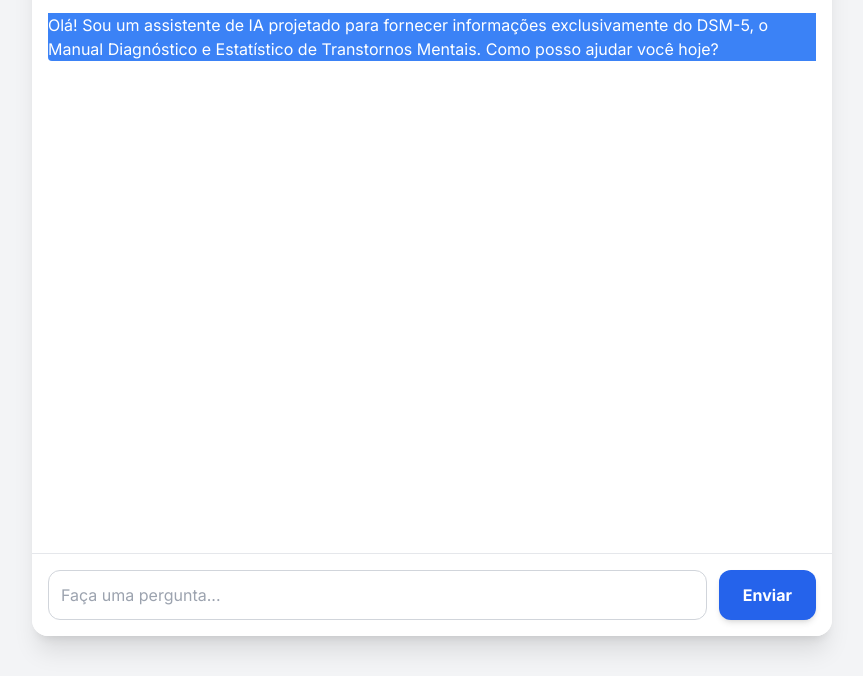
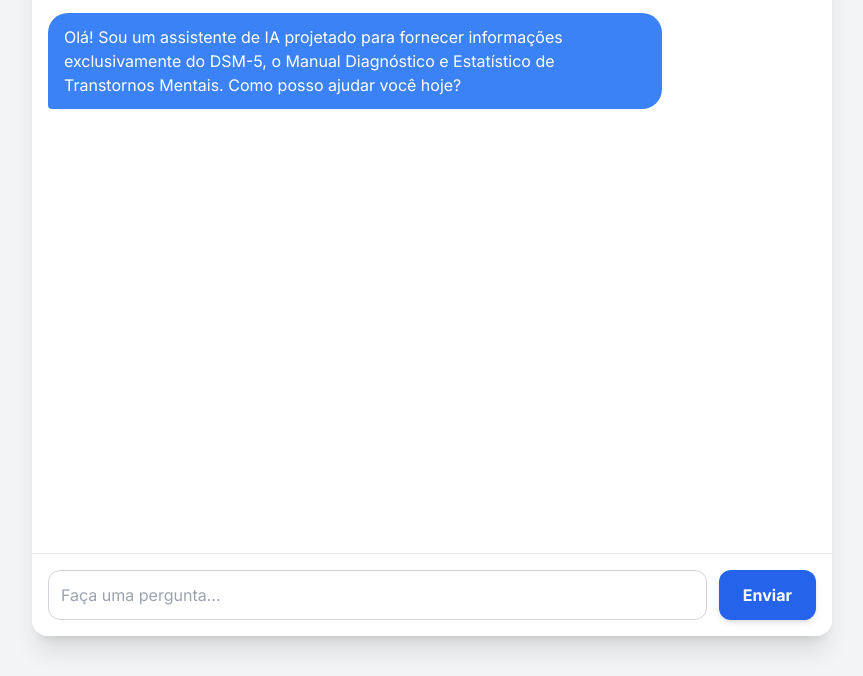
Before and after one commit to Cadubandeira/dsmconsulta, a plain HTML site: page index.html in a window 1280 px wide. Shown: the part 124-800 px from the top of the page, without its empty margins (208-1071 px from the left). Drawn offline with nearby package versions, Linux system fonts and the light colour scheme.

Commit message:
Update index.html

```diff
--- a/index.html
+++ b/index.html
@@ -79,7 +79,7 @@
         </div>
 
         <div id="messages-container" class="messages">
-            <div class="ai-message">
+            <div class="message ai-message">
                 Olá! Sou um assistente de IA projetado para fornecer informações exclusivamente do DSM-5, o Manual Diagnóstico e Estatístico de Transtornos Mentais. Como posso ajudar você hoje?
             </div>
             </div>
```
